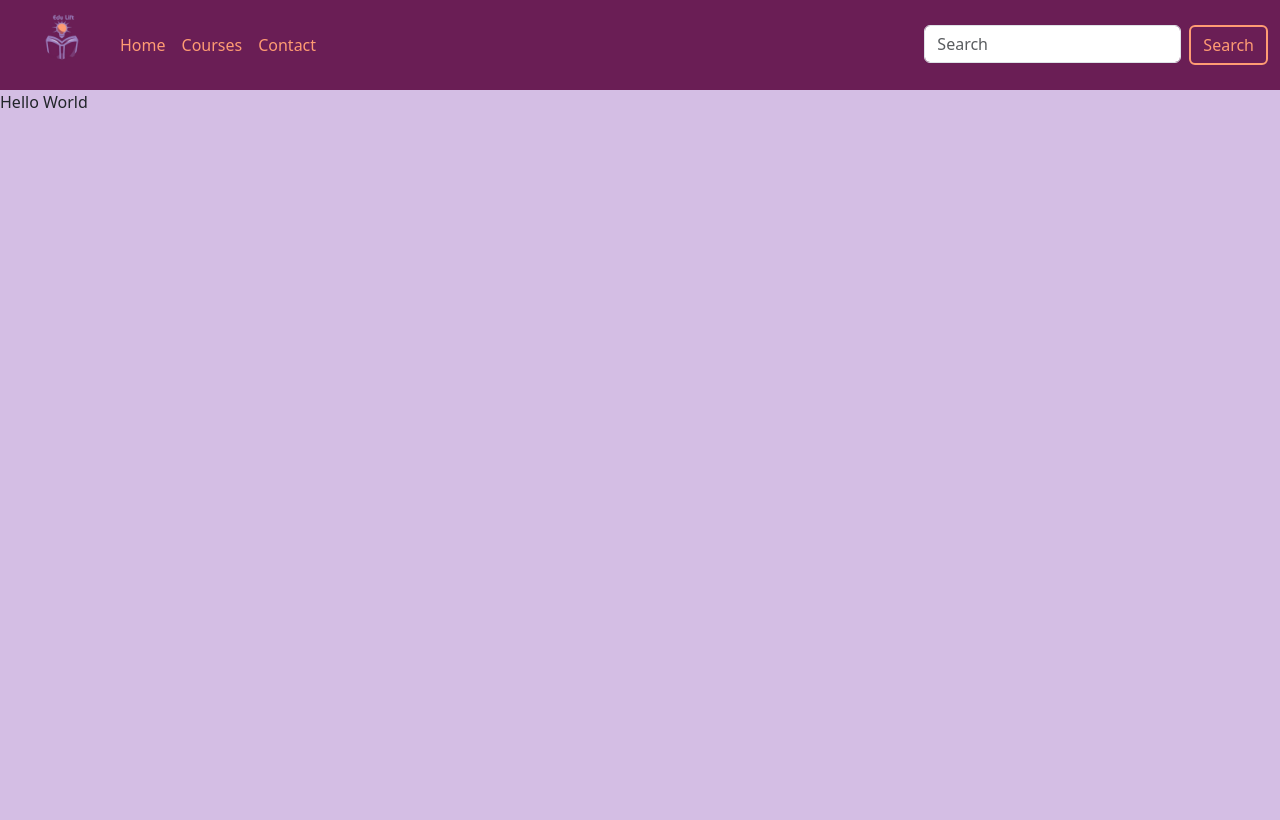
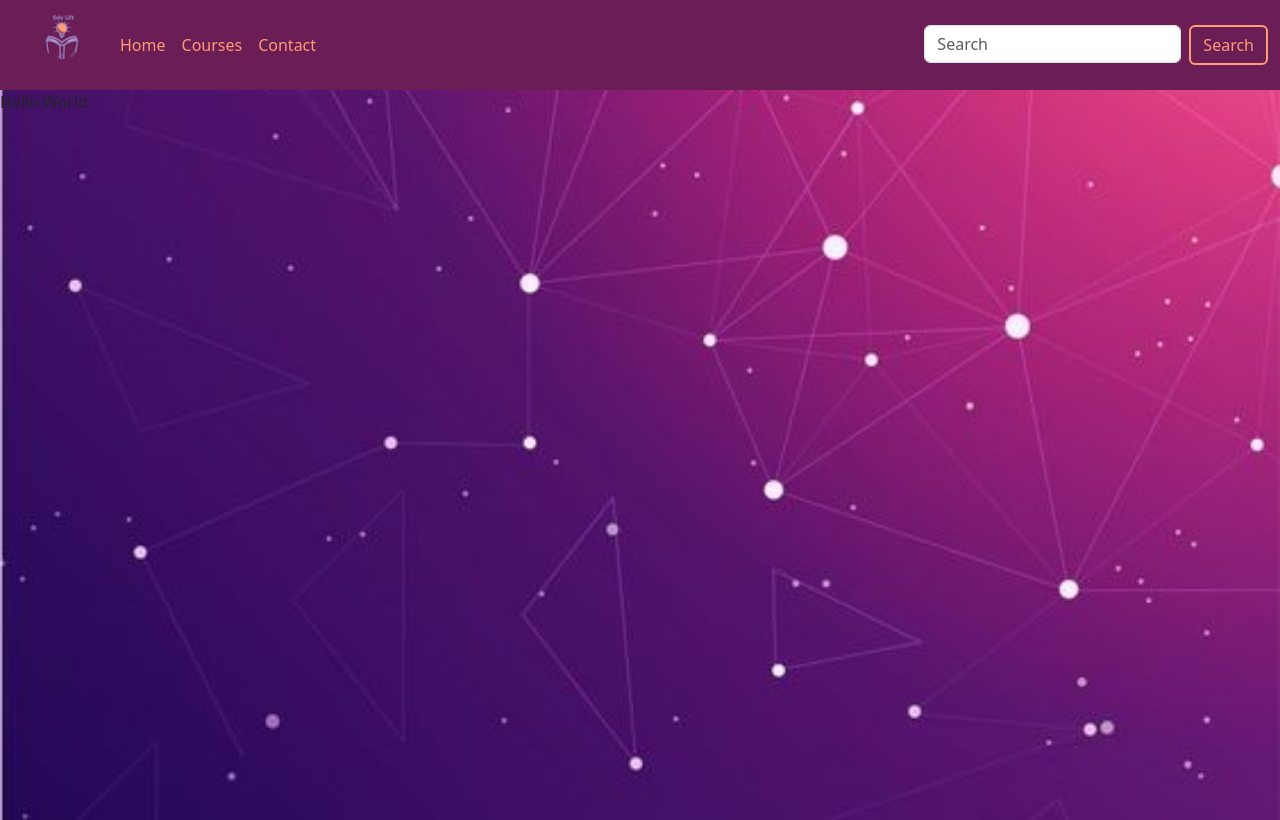
Before and after one commit to gayathirijeyananthan/Page-1, a React (Create React App) app in the folder 1st/: page / in a window 1280 px wide. Built offline with nearby package versions, Linux system fonts and the light colour scheme; a small style sheet from the web is missing.

Commit message:
Hero section modified

```diff
--- a/1st/src/components/css/Hero.css
+++ b/1st/src/components/css/Hero.css
@@ -2,3 +2,12 @@
     background-color: #D4BEE4;
     height:730px;
 }
+
+.first {
+    background-image: url('../../assets/bg.jpg'); /* Path to your image */
+    background-size: cover;            /* Cover the entire section */
+    background-position: center;       /* Center the image */
+    background-repeat: no-repeat;      /* Prevent the image from repeating */
+    width: 100%;
+    box-shadow: 0px 10px 20px rgba(0, 0, 0, 0.5);                    /* Full width */
+  }
```
